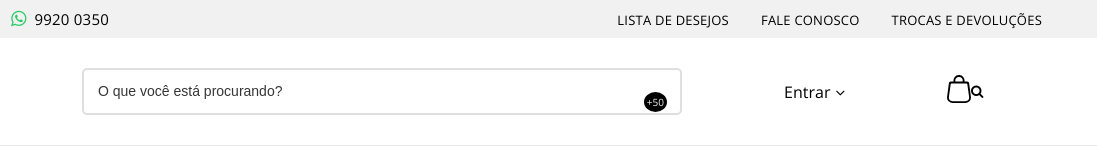
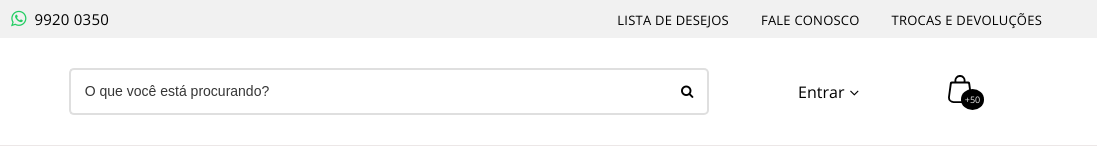
Before and after one commit to moovin-plataforma/frontend-html, a plain HTML site: page index.html in a window 1280 px wide. Shown: the full height of the page, 183-1280 px from the left. Drawn offline with nearby package versions, Linux system fonts and the light colour scheme.

Commit message:
Add quantidade de itens na sacola

```diff
--- a/Css/style.css
+++ b/Css/style.css
@@ -97,10 +97,14 @@ a {
 
 #menu > div > form > input[type=text] {
     width: 45em;
-    border: solid 2px #DFDFDF;
     padding: 14px;
-    border-radius: 5px;
+    border-radius: 5px 0px 0px 5px;
     opacity: 1;
+    border: none;
+    border-top: solid 2px;
+    border-bottom: solid 2px;
+    border-left: solid 2px;
+    border-color:#DFDFDF;
 }
 
 #menu > div > form > input[type=text]::placeholder {
@@ -118,12 +122,19 @@ input:focus-visible {
 }
 
 #menu > div > form > button {
-    border: none;
     background: none;
     cursor: pointer;
-    position: absolute;
-    top: 83px;
-    left: 86.1em;
+    /* position: absolute; */
+    /* top: 83px; */
+    /* left: 86.1em; */
+    border: none;
+    border-right: solid 2px;
+    padding: 14px;
+    border-top: solid 2px;
+    border-bottom: solid 2px;
+    margin-left: -6px;
+    border-radius: 0px 5px 5px 1px;
+    border-color:#DFDFDF;
 }
 
 /* DROPDOWN ITEM */
@@ -172,14 +183,12 @@ input:focus-visible {
 
   /* SACOLA */
 
-  #menu > div > span::after {
-      content: attr(quantity);
-      position: absolute;
-      right: 43em;
-      background:#000;
-      color: #F1F1F1;
-      border-radius: 100%;
-      font-size: 10px;
-      padding: 3px;
-
+  #menu > div > a:nth-child(4)::after {
+    content: '+50';
+    color: #F1F1F1;
+    background-color: black;
+    padding: 4px;
+    border-radius: 100%;
+    font-size: 9px;
+    margin-left: -11px;
   }
```
